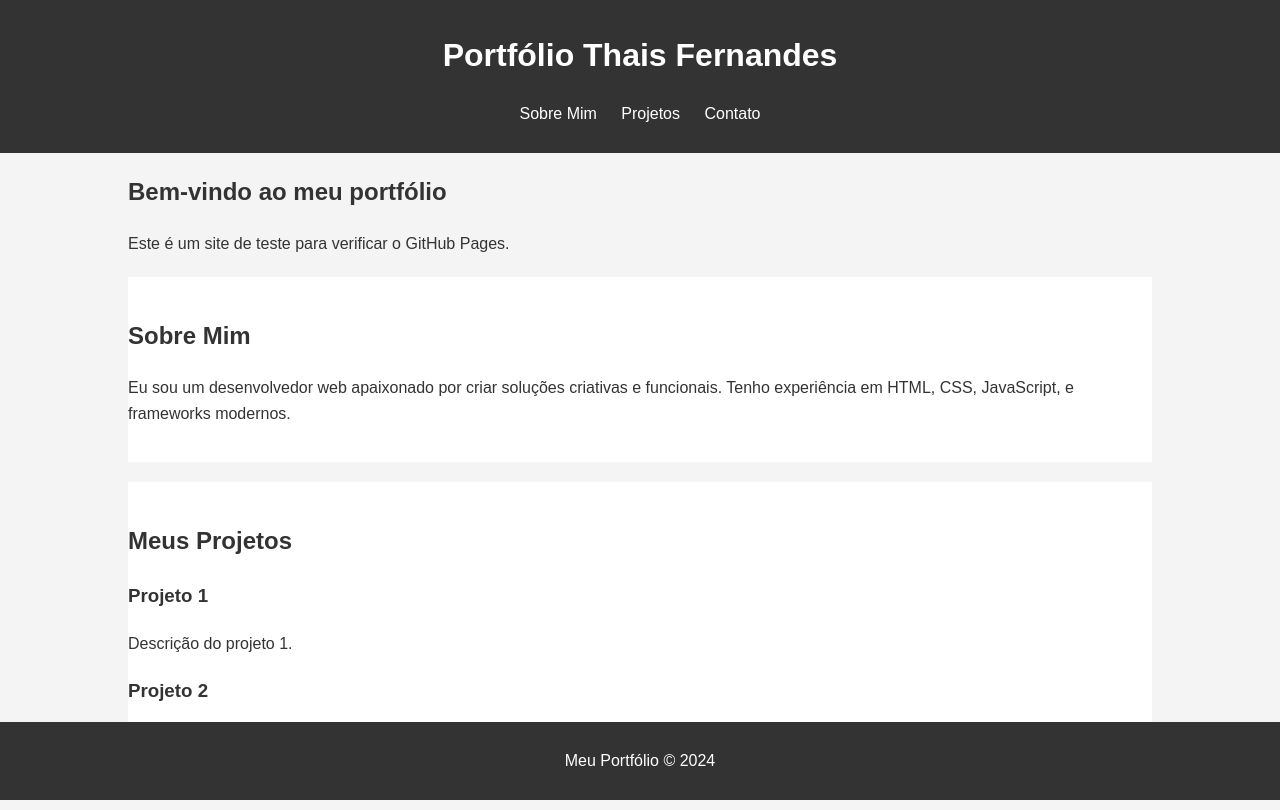
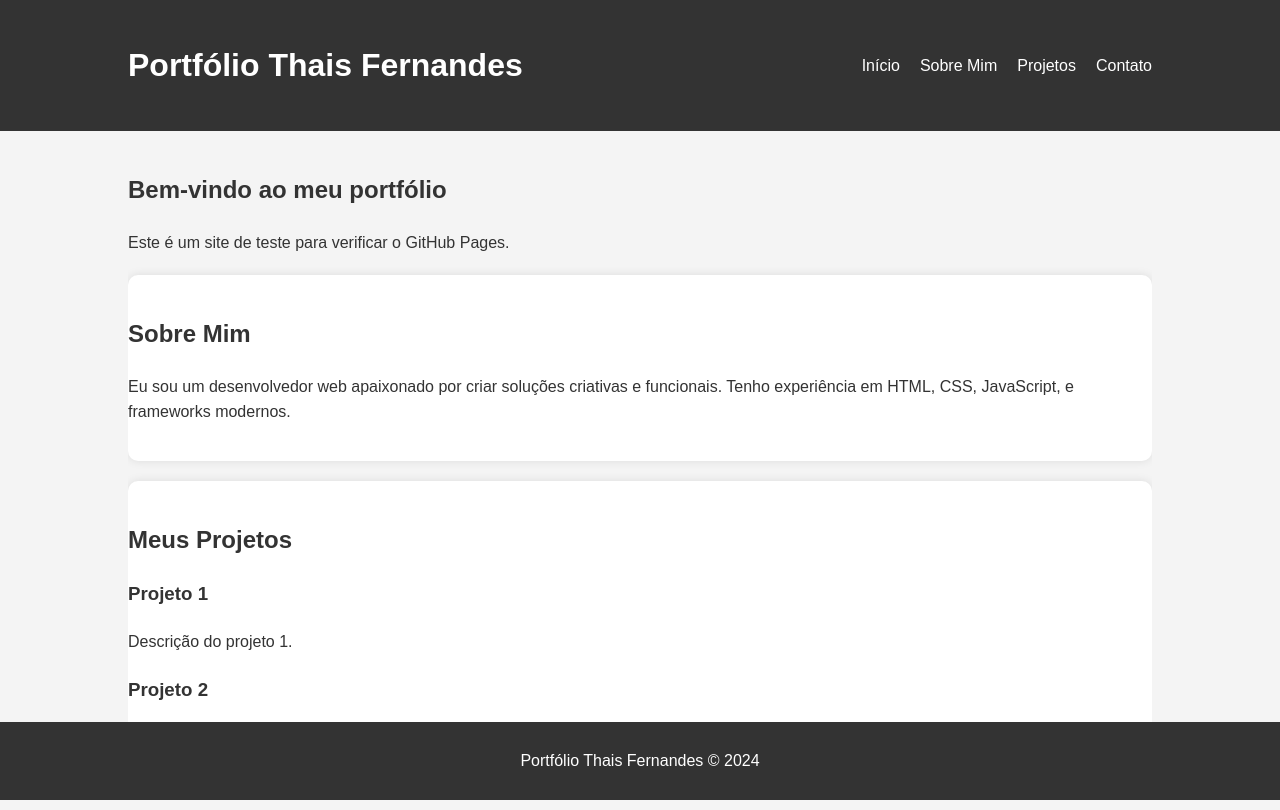
Before and after one commit to thaismfernandes/portfolio, a plain HTML site: page index.html in a window 1280 px wide. Drawn offline with Linux system fonts and the light colour scheme.

Commit message:
melhorando layout e estilização

```diff
--- a/index.html
+++ b/index.html
@@ -3,7 +3,7 @@
 <head>
     <meta charset="UTF-8">
     <meta name="viewport" content="width=device-width, initial-scale=1.0">
-    <title>Meu Portfólio</title>
+    <title>Portfólio Thais Fernandes</title>
     <link rel="stylesheet" href="styles.css">
 </head>
 <body>
@@ -12,6 +12,7 @@
             <h1>Portfólio Thais Fernandes</h1>
             <nav>
                 <ul>
+                    <li><a href="#welcome">Início</a></li>
                     <li><a href="#about">Sobre Mim</a></li>
                     <li><a href="#projects">Projetos</a></li>
                     <li><a href="#contact">Contato</a></li>
@@ -21,7 +22,7 @@
     </header>
     <div class="container">
         <section id="welcome">
-            <h1>Bem-vindo ao meu portfólio</h1>
+            <h2>Bem-vindo ao meu portfólio</h2>
             <p>Este é um site de teste para verificar o GitHub Pages.</p>
         </section>
         <section id="about">
@@ -41,7 +42,7 @@
         </section>
     </div>
     <footer>
-        <p>Meu Portfólio &copy; 2024</p>
+        <p>Portfólio Thais Fernandes &copy; 2024</p>
     </footer>
 </body>
 </html>
--- a/styles.css
+++ b/styles.css
@@ -1,5 +1,5 @@
 body {
-    font-family: Arial, sans-serif;
+    font-family: 'Arial', sans-serif;
     line-height: 1.6;
     margin: 0;
     padding: 0;
@@ -10,29 +10,45 @@ body {
 header {
     background: #333;
     color: #fff;
-    padding: 10px 0;
-    text-align: center;
+    padding: 20px 0;
+}
+
+header .container {
+    display: flex;
+    justify-content: space-between;
+    align-items: center;
+}
+
+header h1 {
+    margin: 0;
 }
 
 header nav ul {
     list-style: none;
     padding: 0;
+    margin: 0;
+    display: flex;
 }
 
 header nav ul li {
-    display: inline;
-    margin: 0 10px;
+    margin-left: 20px;
 }
 
 header nav ul li a {
     color: #fff;
     text-decoration: none;
+    font-size: 16px;
+}
+
+header nav ul li a:hover {
+    text-decoration: underline;
 }
 
 .container {
     width: 80%;
     margin: auto;
     overflow: hidden;
+    padding: 20px 0;
 }
 
 h1, h2, h3 {
@@ -53,6 +69,8 @@ footer {
     padding: 20px 0;
     background: #fff;
     margin-top: 20px;
+    border-radius: 10px;
+    box-shadow: 0 0 10px rgba(0, 0, 0, 0.1);
 }
 
 .project {
```
